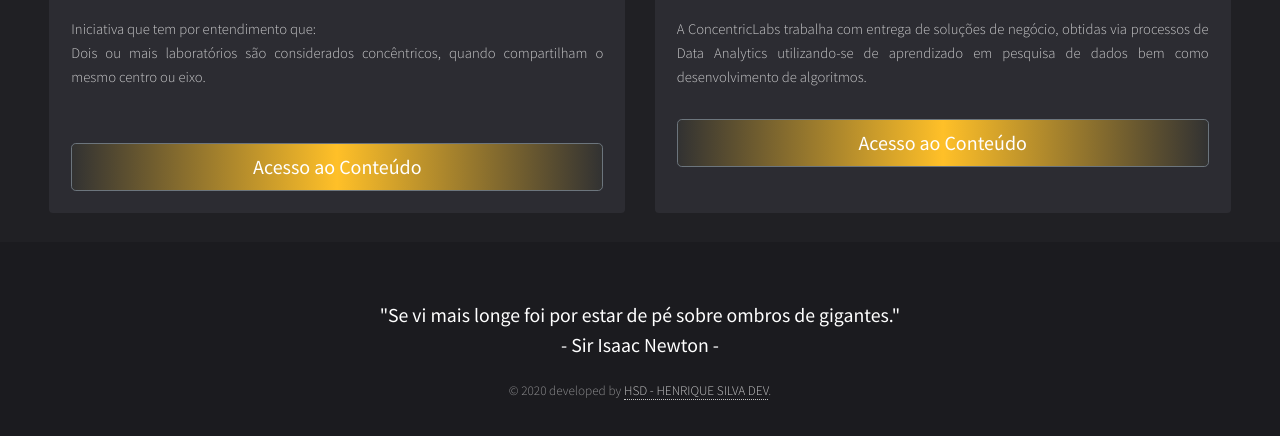
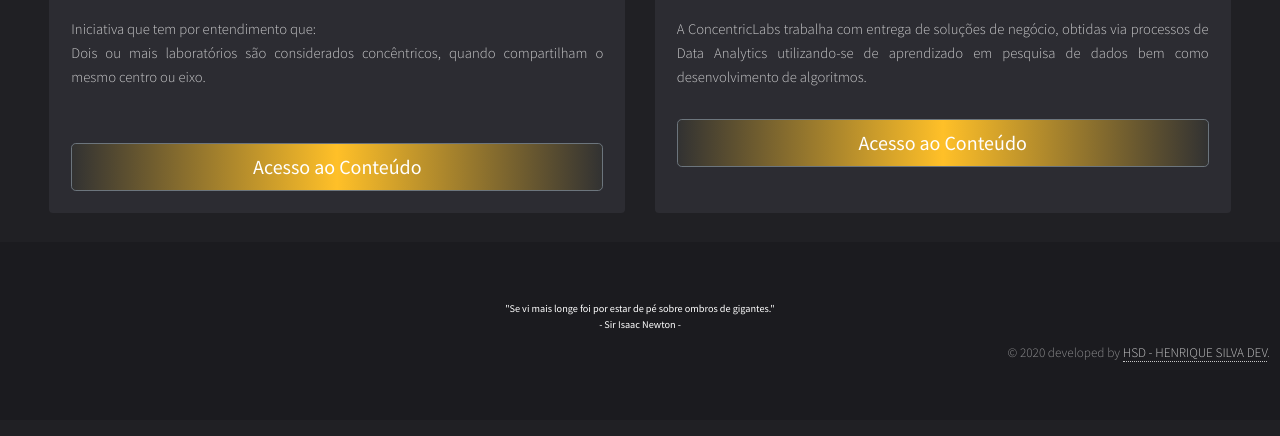
Before and after one commit to concentriclabs/site, a plain HTML site: page index.html in a window 1280 px wide. Shown: the part 917-1353 px from the top of the page. Drawn offline with nearby package versions, Linux system fonts and the light colour scheme.

Commit message:
update content

```diff
--- a/index.html
+++ b/index.html
@@ -108,8 +108,8 @@
 
             <!-- Footer -->
             <footer id="footer">
-                <h3>"Se vi mais longe foi por estar de pé sobre ombros de gigantes." <br />	- Sir Isaac Newton -</h3>
-                <p class="copyright">&copy; 2020 developed by <a href="https://henriquesilva.dev">HSD - HENRIQUE SILVA DEV</a>.
+                <h6>"Se vi mais longe foi por estar de pé sobre ombros de gigantes." <br />	- Sir Isaac Newton -</h6>
+                <p style="text-align: right; margin-right: 10px;" class="copyright">&copy; 2020 developed by <a href="https://henriquesilva.dev">HSD - HENRIQUE SILVA DEV</a>.
             </footer>
 
         <!-- Scripts -->
```
